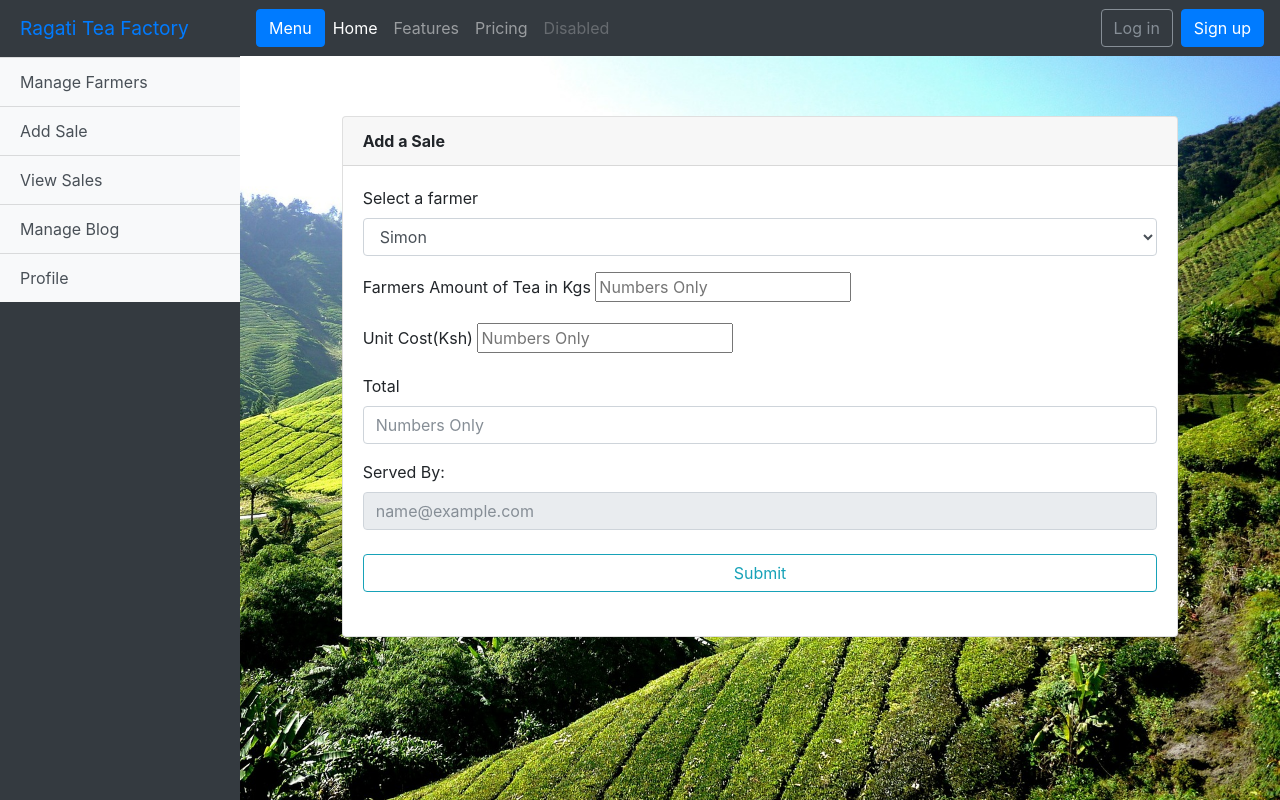
After one commit to kiamasimon/Ragati-Tea-Factory-Farmer-Management-System, a Django app: page /employee/add_sale in a window 1280 px wide. The commit adds this page. Run offline with Django 3.2, Linux system fonts and the light colour scheme; data comes from the database, SQL or seed files in the repository; some libraries are stand-ins or nearby versions.

Commit message:
untracked .idea folder

```diff
--- a/blog_web/templates/blog/base.html
+++ b/blog_web/templates/blog/base.html
@@ -9,7 +9,9 @@
         <link href="//fonts.googleapis.com/css?family=Lobster&subset=latin,latin-ext" rel="stylesheet" type="text/css">
     </head>
 
-<body>
+<body style="background-image: url('{% static 'accounts/images/tea-plantation-261515_1920.jpg'%}');
+ background-size: cover; background-attachment: fixed;
+ background-position: center;">
 <nav class="navbar navbar-expand-lg navbar-dark bg-dark">
     <div class="collapse navbar-collapse" id="navbarNav">
         <ul class="navbar-nav">
@@ -58,7 +60,7 @@
 </nav>
     <div class="content container">
         <div class="row">
-            <div class="col-md-8">
+            <div class="col-md-12">
             {% block content %}
             {% endblock %}
             </div>
--- /dev/null
+++ b/employee/forms.py
@@ -0,0 +1,10 @@
+from django.forms import ModelForm
+
+from accounts.models import Sale
+
+
+class AddSaleForm(ModelForm):
+
+    class Meta:
+        model = Sale
+        fields = ('farmer_id', 'kg_of_tea', 'unit_cost', 'total','employee_id',)
--- /dev/null
+++ b/employee/templates/employee/add_sale.html
@@ -0,0 +1,63 @@
+{% extends 'employee/base.html' %}
+{% load staticfiles %}
+
+{% block title %}Farmer Sales{% endblock %}
+
+{% block additional_styles %}
+
+{% endblock %}
+{% block portal_content %}
+
+<div class="col-sm-10" style="margin:auto; margin-top:60px;">
+    <div class="card">
+        <div class="card-header">
+            <strong>Add a Sale</strong>
+        </div>
+        <div class="card-body">
+            <form action="{%url 'Employee:add_sale'%}">
+                <div class="form-group">
+                    <label for="exampleFormControlSelect1">Select a farmer</label>
+                    <select class="form-control" id="exampleFormControlSelect1">
+                        {%for farmer in farmers %}
+                        <option value="{{farmer.id}}">{{farmer.first_name}}</option>
+                        {%endfor%}
+                    </select>
+                </div>
+
+                <div class="form-group">
+                    <label for="kg_of_tea">Farmers Amount of Tea in Kgs</label>
+                    <input type="number" class="calc" id="kg_of_tea"  name="kg_of_tea" placeholder="Numbers Only">
+                </div>
+
+                <div class="form-group">
+                    <label for="unit_cost">Unit Cost(Ksh)</label>
+                    <input type="number" class="calc"  id="unit_cost" name="unit_cost" placeholder="Numbers Only">
+                </div>
+
+                <div class="form-group">
+                    <label for="total">Total</label>
+                    <input type="number" class="form-control" onchange="calculateAmount(value1,value2)" id="total" name="total" placeholder="Numbers Only">
+                </div>
+
+                <div class="form-group">
+                    <label for="employee_id">Served By:</label>
+                    <input type="number" class="form-control" value="{{user.id}}" id="employee_id" name="employee_id" placeholder="name@example.com" disabled>
+                </div>
+
+                <button class="btn btn-outline-info btn-rounded btn-block my-4 waves-effect z-depth-0" type="submit">Submit</button>
+            </form>
+        </div>
+    </div>
+</div>
+
+{% block additional_scripts %}
+<script>
+function calculateAmount(val1,val2)
+{ var tot_price = val1 * val2;
+//display the result
+var divobj = document.getElementById('total');
+divobj.value = tot_price;
+}
+</script>
+{% endblock %}
+{% endblock %}
--- a/employee/templates/employee/base.html
+++ b/employee/templates/employee/base.html
@@ -11,16 +11,17 @@
 </head>
 <body style="background-image: url('{% static 'accounts/images/tea-plantation-261515_1920.jpg'%}');
  background-size: cover;
+ background-attachment: fixed;
  background-position: center;">
 
 <div class="d-flex" id="wrapper">
 
 	 <!-- Sidebar -->
     <div class="bg-dark border-right" id="sidebar-wrapper">
-      <div class="sidebar-heading">Ragati Tea Factory</div>
+      <div class="sidebar-heading"><a href="{%url 'Employee:list_farmers'%}">Ragati Tea Factory</a></div>
       <div class="list-group list-group-flush">
         <a href="{%url 'Employee:list_farmers'%}" class="list-group-item list-group-item-action bg-light">Manage Farmers</a>
-        <a href="#" class="list-group-item list-group-item-action bg-light">Add Sale</a>
+        <a href="{%url 'Employee:add_sale'%}" class="list-group-item list-group-item-action bg-light">Add Sale</a>
         <a href="{%url 'Employee:sales_list'%}" class="list-group-item list-group-item-action bg-light">View Sales</a>
         <a href="{%url 'Blog:post_list'%}" class="list-group-item list-group-item-action bg-light">Manage Blog</a>
         <a href="#" class="list-group-item list-group-item-action bg-light">Profile</a>
--- a/employee/templates/employee/sales_list.html
+++ b/employee/templates/employee/sales_list.html
@@ -8,7 +8,7 @@
 {% endblock %}
 {% block portal_content %}
 
-{% block additional_scripts %}
+
 <div class="col-sm-10" style="margin:auto; margin-top:60px;">
               <div class="card">
                 <div class="card-header">
@@ -50,5 +50,6 @@
                 </div>
               </div>
             </div>
+{% block additional_scripts %}
 {% endblock %}
 {% endblock %}
--- a/employee/urls.py
+++ b/employee/urls.py
@@ -9,5 +9,6 @@ urlpatterns = [
     path('farmer/deactivate/<int:farmer_id>', views.deactivate_farmer, name='deactivate_farmer'),
     path('farmer/activate/<int:farmer_id>', views.activate_farmer, name='activate_farmer'),
     path('sales_list', views.sales_list, name="sales_list"),
-    path('farmer_sales/<int:pk>', views.farmer_sales, name='farmer_sales')
+    path('farmer_sales/<int:pk>', views.farmer_sales, name='farmer_sales'),
+    path('add_sale', views.add_sale, name='add_sale')
 ]
--- a/employee/views.py
+++ b/employee/views.py
@@ -1,6 +1,8 @@
 from django.shortcuts import render, redirect
 from accounts.models import Farmer, Sale
 from django.contrib import messages
+
+from employee.forms import AddSaleForm
 
 
 def dashboard(request):
@@ -52,4 +54,18 @@ def farmer_sales(request, pk):
         'sales': sales,
         'farmer': farmer
     }
-    return  render(request, 'employee/farmer_sales.html', context)
+    return render(request, 'employee/farmer_sales.html', context)
+
+
+def add_sale(request):
+    farmers = Farmer.objects.all()
+
+    if request.method == 'POST':
+        form = AddSaleForm(request.POST)
+        if form.is_valid():
+            form.save()
+            return redirect('Accounts:home')
+    else:
+            form = AddSaleForm()
+
+    return render(request, 'employee/add_sale.html', {'form': form, 'farmers': farmers})
--- /dev/null
+++ b/requirements.txt
@@ -0,0 +1,6 @@
+Django==2.1.2
+django-crispy-forms==1.7.2
+pkg-resources==0.0.0
+psycopg2==2.7.7
+psycopg2-binary==2.7.7
+pytz==2018.7
```
Also changed, not shown: blog_web/templates/blog/post_detail.html (+5 -5 lines), blog_web/templates/blog/post_list.html (+10 -1 lines), blog_web/views.py (+7 -7 lines), employee/templates/employee/farmer_sales.html (+16 -8 lines), static/images/agriculture-1846649_1920.jpg (added), static/images/agriculture-1846649_1920_4y7amn5.jpg (added), static/images/agriculture-1846649_1920_9JnNtgm.jpg (added), static/images/agriculture-1846649_1920_H2YzlO3.jpg (added).
